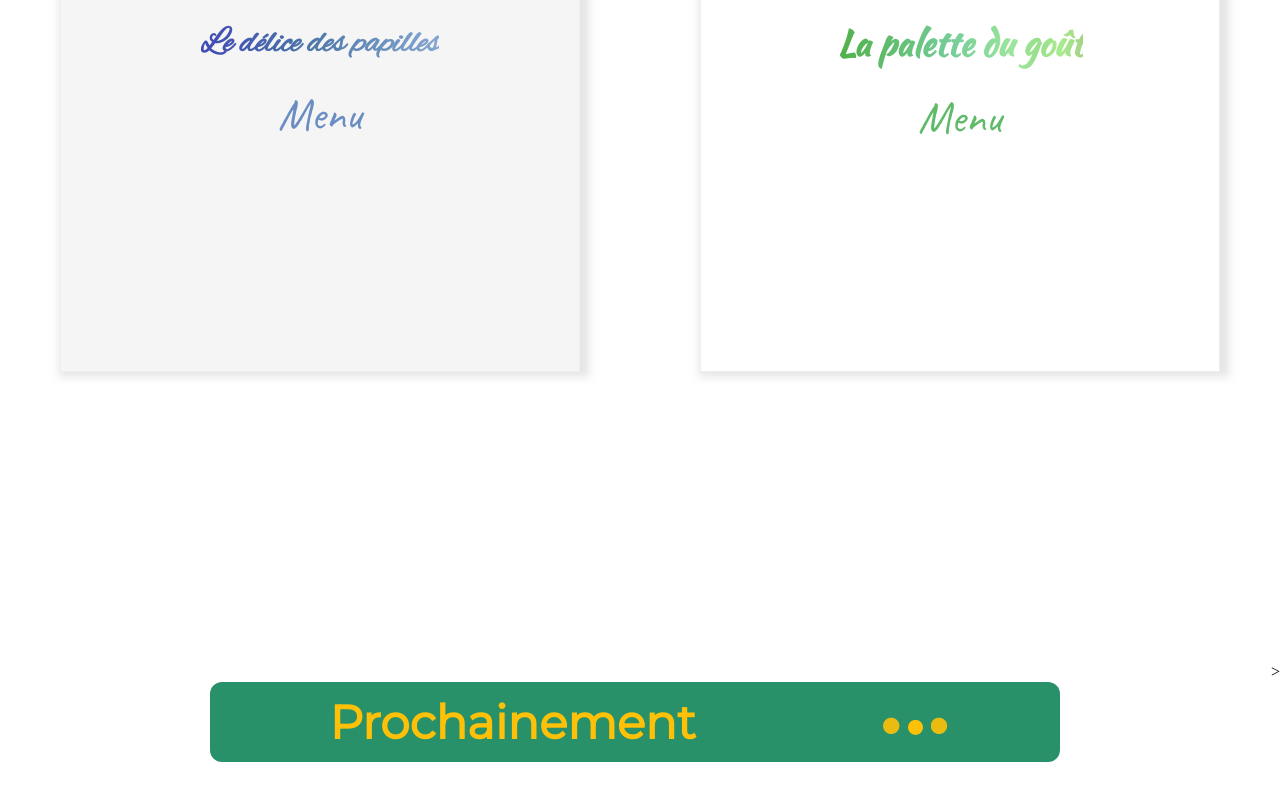
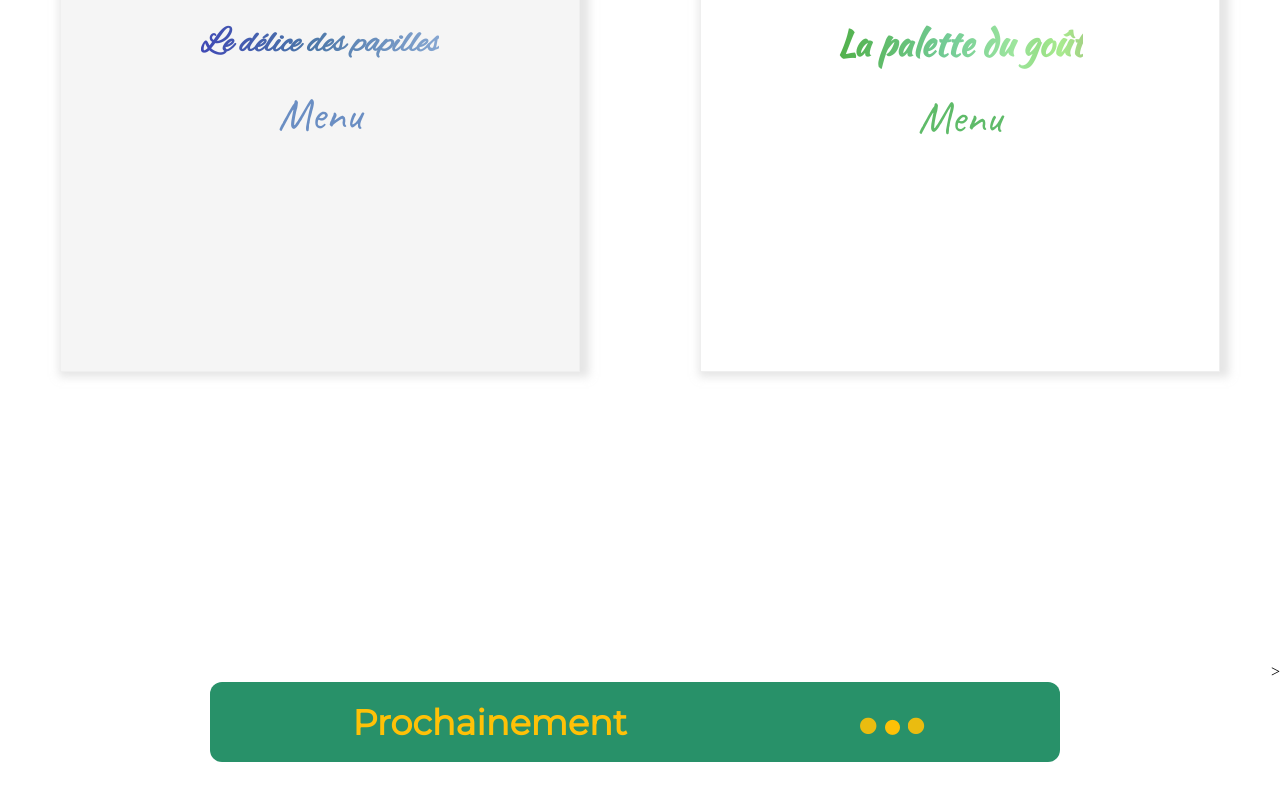
Before and after one commit to dasyx/ohmyfood, a website: page index.html in a window 1280 px wide. Shown: the part 1143-1943 px from the top of the page. Drawn offline with Linux system fonts and the light colour scheme; a web font is replaced by a local one.

Commit message:
ajustement media queries bandeau next

```diff
--- a/sass/layouts/_div.scss
+++ b/sass/layouts/_div.scss
@@ -24,6 +24,13 @@
 		.next {
 			&__proche {
 				font-size: 20px;
+			}
+		}
+	}
+	@media screen and (min-width: 480px) and (max-width: 1439px) {
+		.next {
+			&__proche {
+				font-size: 30px;
 			}
 		}
 	}
```
Also changed, not shown: style.css, 1 other file.
